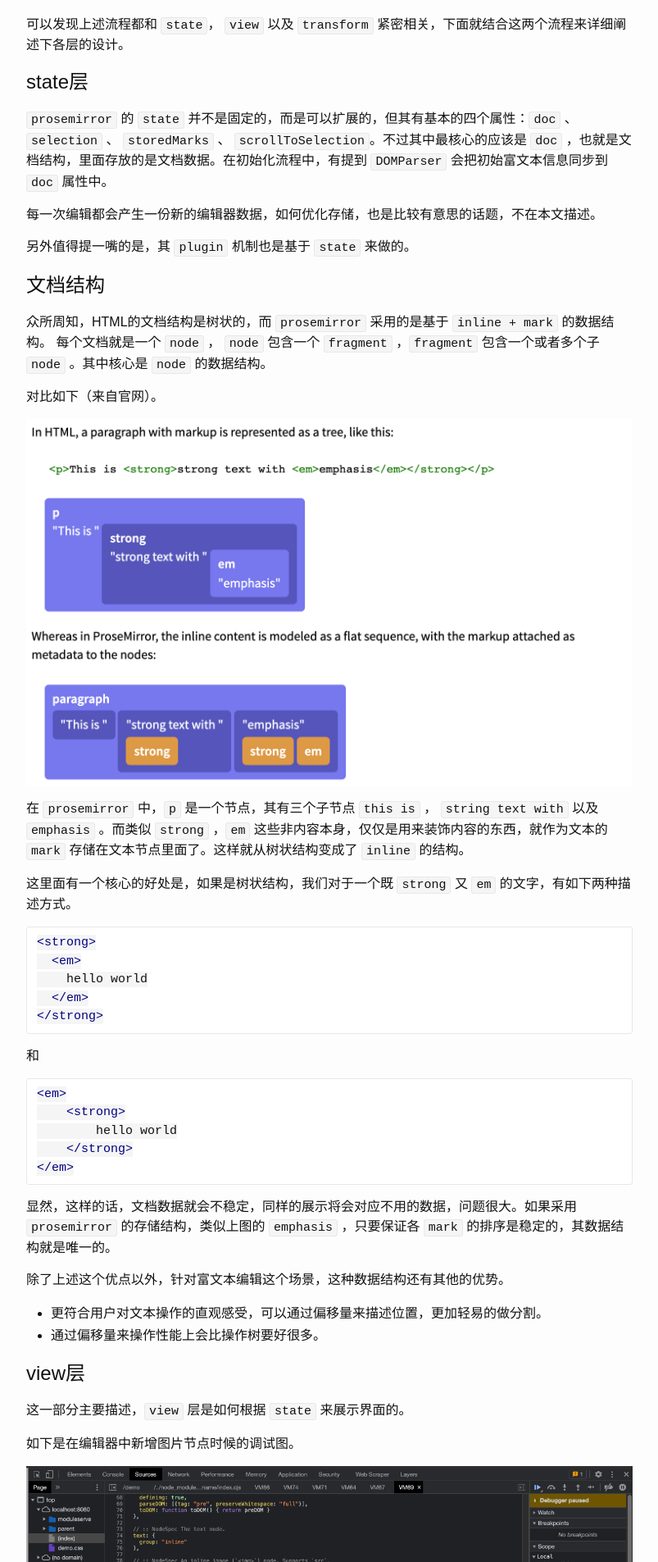
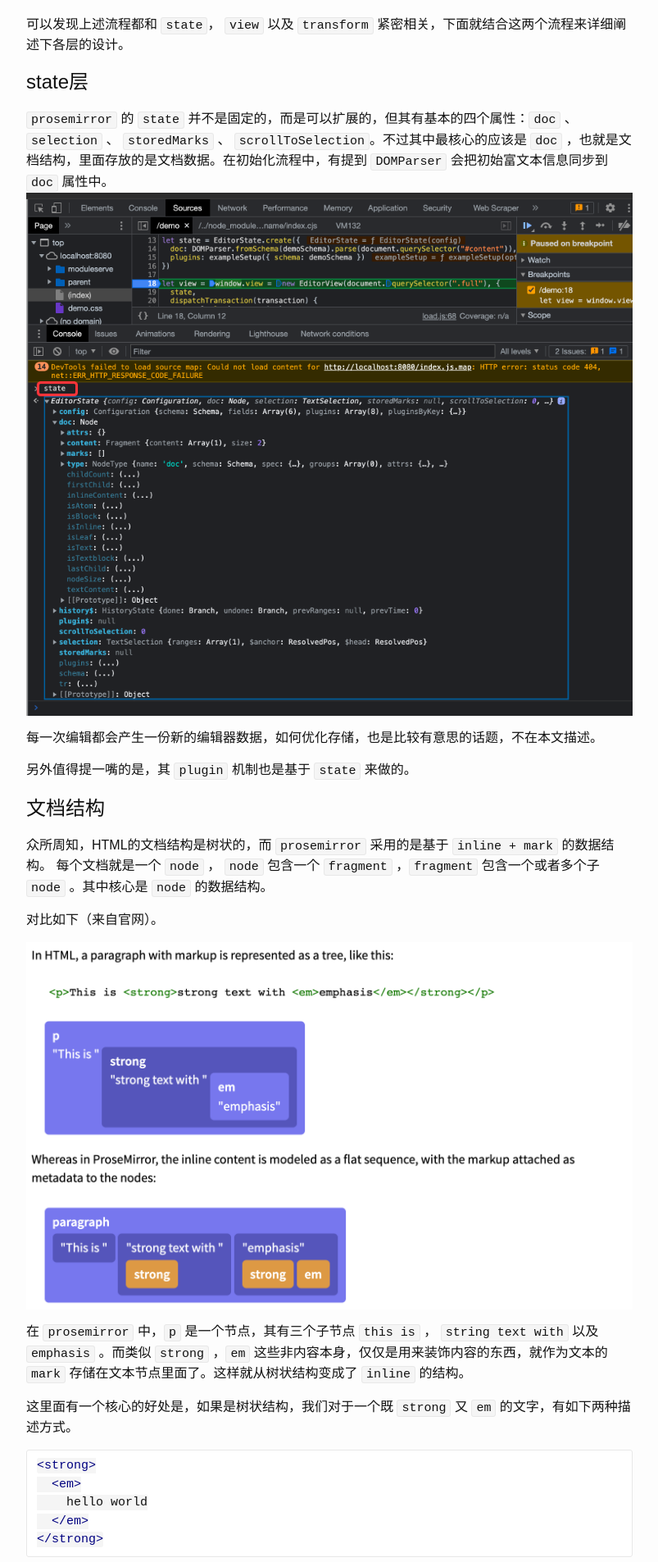
Before and after one commit to rookie-nerd/rookie-nerd.github.io, a Jekyll site: the page built from _posts/2022-03-03-prosemirror是如何实现富文本编辑的.md, in a window 1280 px wide. Shown: the part 3098-5003 px from the top of the page at 82% size, without its empty margins (238-1041 px from the left). Built offline with Jekyll 4.4.1, drawn with Linux system fonts in a browser that asks for light colours; comment, search, counter and statistics services are not loaded.

Commit message:
feat: add prose state img

```diff
--- a/_posts/2022-03-03-prosemirror是如何实现富文本编辑的.md
+++ b/_posts/2022-03-03-prosemirror是如何实现富文本编辑的.md
@@ -84,6 +84,7 @@ let state = EditorState.create({
 # state层
 
 `prosemirror` 的 `state` 并不是固定的，而是可以扩展的，但其有基本的四个属性：`doc` 、 `selection` 、 `storedMarks` 、 `scrollToSelection`。不过其中最核心的应该是 `doc` ，也就是文档结构，里面存放的是文档数据。在初始化流程中，有提到 `DOMParser` 会把初始富文本信息同步到 `doc` 属性中。
+![state 结构](/img/prose_state.png)
 
 每一次编辑都会产生一份新的编辑器数据，如何优化存储，也是比较有意思的话题，不在本文描述。
 
```
Also changed, not shown: img/prose_state.png (added).
